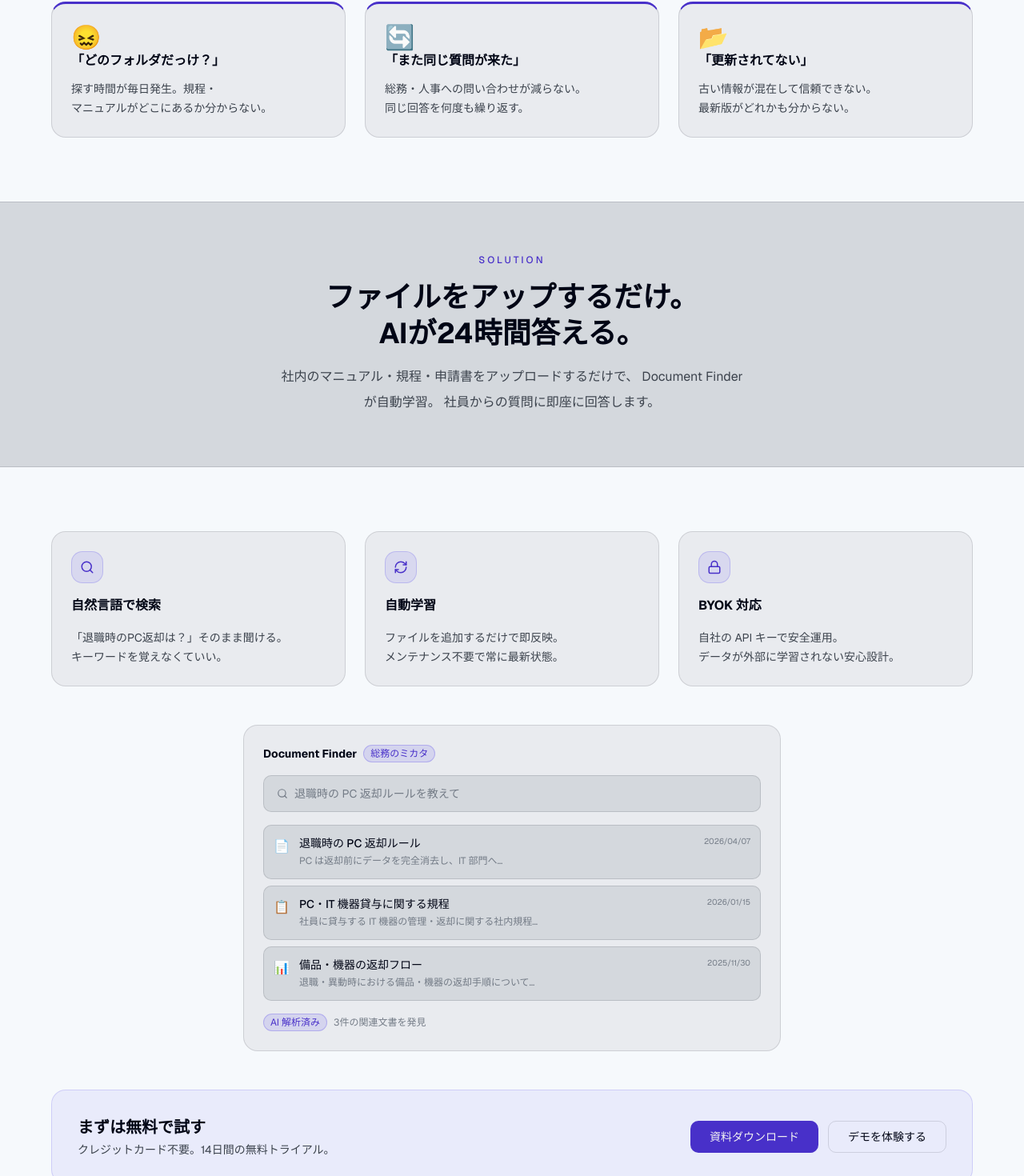
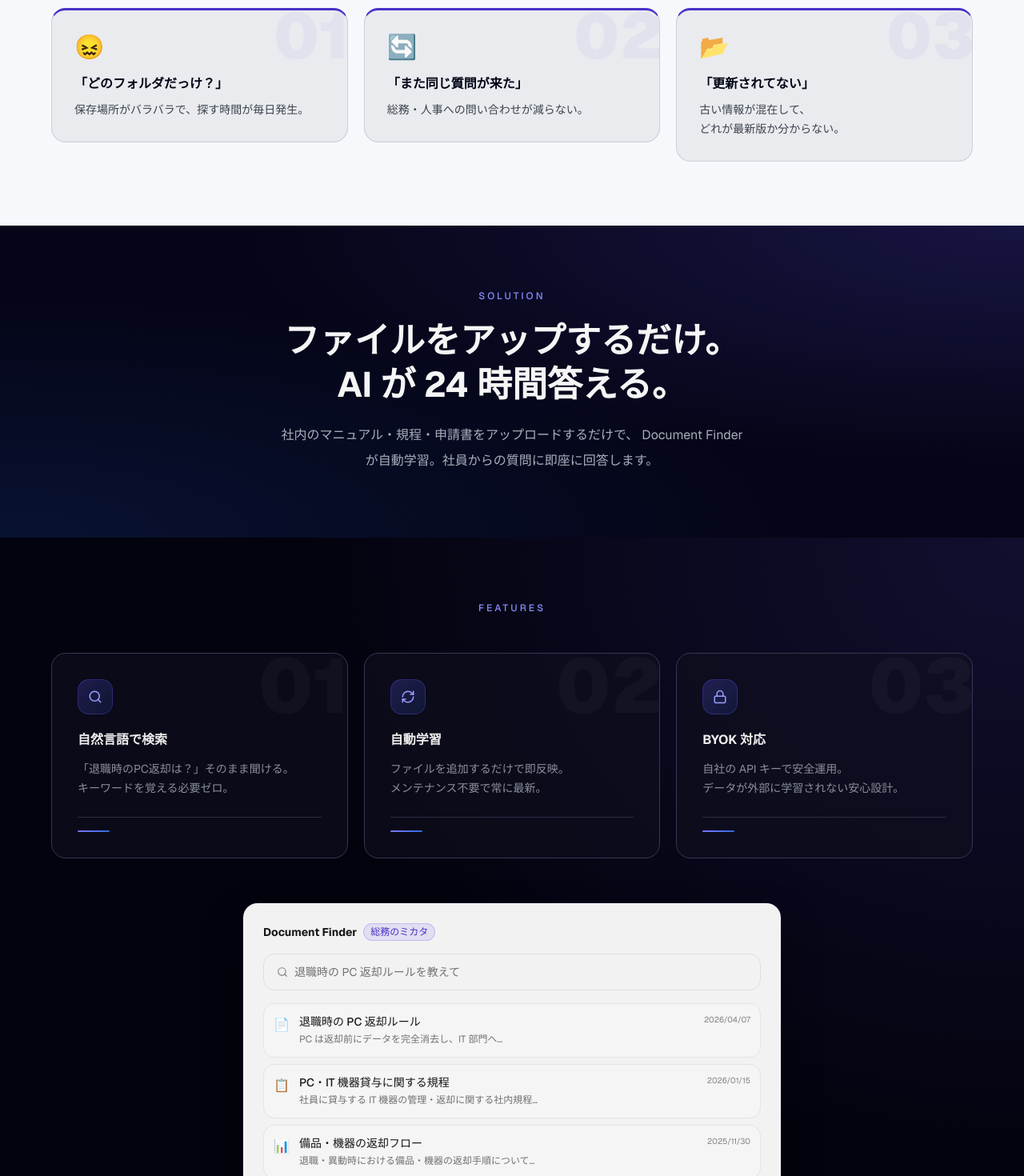
Before and after one commit to rdy3e24r2d2/veulr, a Next.js app: page / in a window 1280 px wide. Shown: the part 1759-3229 px from the top of the page at 80% size. Built offline with nearby package versions, Linux system fonts and the light colour scheme.

Commit message:
feat: Product モダンリデザイン（ダーク+インタラクティブ）、会社概要セクション明確化

```diff
--- a/src/app/page.tsx
+++ b/src/app/page.tsx
@@ -3,6 +3,7 @@
 import Problem from "@/components/lp/Problem";
 import Product from "@/components/lp/Product";
 import HowItWorks from "@/components/lp/HowItWorks";
+import AboutHeader from "@/components/lp/AboutHeader";
 import MVV from "@/components/lp/MVV";
 import Values from "@/components/lp/Values";
 import TeamSection from "@/components/lp/TeamSection";
@@ -14,10 +15,14 @@
     <>
       <Header />
       <main>
+        {/* ── プロダクト ── */}
         <Hero />
         <Problem />
         <Product />
         <HowItWorks />
+
+        {/* ── 会社概要 ── */}
+        <AboutHeader />
         <MVV />
         <Values />
         <TeamSection />
--- a/src/components/lp/Product.tsx
+++ b/src/components/lp/Product.tsx
@@ -1,35 +1,93 @@
-import { Search, RefreshCw, Lock } from "lucide-react";
+"use client";
 
+import { useEffect, useRef, useState } from "react";
+import { Search, RefreshCw, Lock, ArrowRight } from "lucide-react";
+
+/* ── FadeIn ──────────────────────────────────────────────── */
+function FadeIn({
+  children,
+  delay = 0,
+  className = "",
+}: {
+  children: React.ReactNode;
+  delay?: number;
+  className?: string;
+}) {
+  const ref = useRef<HTMLDivElement>(null);
+  const [visible, setVisible] = useState(false);
+
+  useEffect(() => {
+    const el = ref.current;
+    if (!el) return;
+    const observer = new IntersectionObserver(
+      ([entry]) => {
+        if (entry.isIntersecting) {
+          setVisible(true);
+          observer.unobserve(el);
+        }
+      },
+      { threshold: 0.08 }
+    );
+    observer.observe(el);
+    const t = setTimeout(() => setVisible(true), 1500);
+    return () => {
+      observer.disconnect();
+      clearTimeout(t);
+    };
+  }, []);
+
+  return (
+    <div
+      ref={ref}
+      className={className}
+      style={{
+        opacity: visible ? 1 : 0,
+        transform: visible ? "translateY(0)" : "translateY(20px)",
+        transition: `opacity 0.6s ease ${delay}ms, transform 0.6s ease ${delay}ms`,
+      }}
+    >
+      {children}
+    </div>
+  );
+}
+
+/* ── データ ────────────────────────────────────────────────── */
 const PAIN_CARDS = [
   {
+    num: "01",
     emoji: "😖",
-    title: "「どのフォルダだっけ？」",
-    desc: "探す時間が毎日発生。規程・マニュアルがどこにあるか分からない。",
+    title: "どのフォルダだっけ？",
+    desc: "保存場所がバラバラで、探す時間が毎日発生。",
   },
   {
+    num: "02",
     emoji: "🔄",
-    title: "「また同じ質問が来た」",
-    desc: "総務・人事への問い合わせが減らない。同じ回答を何度も繰り返す。",
+    title: "また同じ質問が来た",
+    desc: "総務・人事への問い合わせが減らない。",
   },
   {
+    num: "03",
     emoji: "📂",
-    title: "「更新されてない」",
-    desc: "古い情報が混在して信頼できない。最新版がどれかも分からない。",
+    title: "更新されてない",
+    desc: "古い情報が混在して、どれが最新版か分からない。",
   },
 ];
 
 const FEATURES = [
   {
+    num: "01",
     icon: Search,
     title: "自然言語で検索",
-    desc: "「退職時のPC返却は？」そのまま聞ける。キーワードを覚えなくていい。",
+    desc: "「退職時のPC返却は？」そのまま聞ける。キーワードを覚える必要ゼロ。",
   },
   {
+    num: "02",
     icon: RefreshCw,
     title: "自動学習",
-    desc: "ファイルを追加するだけで即反映。メンテナンス不要で常に最新状態。",
+    desc: "ファイルを追加するだけで即反映。メンテナンス不要で常に最新。",
   },
   {
+    num: "03",
     icon: Lock,
     title: "BYOK 対応",
     desc: "自社の API キーで安全運用。データが外部に学習されない安心設計。",
@@ -37,34 +95,24 @@
 ];
 
 const MOCK_RESULTS = [
-  {
-    icon: "📄",
-    title: "退職時の PC 返却ルール",
-    snippet: "PC は返却前にデータを完全消去し、IT 部門へ…",
-    date: "2026/04/07",
-  },
-  {
-    icon: "📋",
-    title: "PC・IT 機器貸与に関する規程",
-    snippet: "社員に貸与する IT 機器の管理・返却に関する社内規程…",
-    date: "2026/01/15",
-  },
-  {
-    icon: "📊",
-    title: "備品・機器の返却フロー",
-    snippet: "退職・異動時における備品・機器の返却手順について…",
-    date: "2025/11/30",
-  },
+  { icon: "📄", title: "退職時の PC 返却ルール", snippet: "PC は返却前にデータを完全消去し、IT 部門へ…", date: "2026/04/07" },
+  { icon: "📋", title: "PC・IT 機器貸与に関する規程", snippet: "社員に貸与する IT 機器の管理・返却に関する社内規程…", date: "2026/01/15" },
+  { icon: "📊", title: "備品・機器の返却フロー", snippet: "退職・異動時における備品・機器の返却手順について…", date: "2025/11/30" },
 ];
 
+/* ── コンポーネント ─────────────────────────────────────────── */
 export default function Product() {
   return (
-    <section id="product" style={{ background: "var(--veulr-surface-0)" }}>
+    <section id="product">
 
-      {/* ── ① Pain セクション ── */}
-      <div className="py-20 px-6 lg:px-16">
+      {/* ── ① Pain — ライトセクション ── */}
+      <div
+        className="py-20 px-6 lg:px-16"
+        style={{ background: "var(--veulr-surface-0)" }}
+      >
         <div className="max-w-6xl mx-auto">
-          <div className="text-center mb-12">
+          <FadeIn>
+            <div className="text-center mb-14">
               <p
                 className="text-xs tracking-[0.25em] uppercase font-medium mb-4"
                 style={{ color: "var(--veulr-accent-primary)" }}
@@ -81,30 +129,41 @@
                 Document Finder
               </h2>
               <p
-              className="mt-2 text-lg font-medium"
+                className="mt-2 text-lg"
                 style={{ color: "var(--veulr-text-secondary)" }}
               >
                 社内のあらゆる文書をAIが答える
               </p>
             </div>
+          </FadeIn>
 
-          <div className="grid grid-cols-1 md:grid-cols-3 gap-6">
-            {PAIN_CARDS.map((card) => (
+          <div className="grid grid-cols-1 md:grid-cols-3 gap-5">
+            {PAIN_CARDS.map((card, i) => (
+              <FadeIn key={card.num} delay={i * 100}>
                 <div
-                key={card.title}
-                className="rounded-2xl p-6 space-y-3"
+                  className="relative rounded-2xl p-7 overflow-hidden group transition-transform duration-300 hover:-translate-y-1"
                   style={{
                     background: "var(--veulr-surface-1)",
                     border: "1px solid var(--veulr-surface-border)",
-                  borderTop: `3px solid var(--veulr-accent-primary)`,
+                    borderTop: "3px solid var(--veulr-accent-primary)",
                   }}
                 >
-                <span className="text-3xl">{card.emoji}</span>
+                  <span
+                    className="absolute -top-2 -right-1 font-black select-none pointer-events-none"
+                    style={{
+                      fontSize: "5rem",
+                      color: "oklch(0.55 0.22 280 / 0.06)",
+                      lineHeight: 1,
+                    }}
+                  >
+                    {card.num}
+                  </span>
+                  <span className="text-3xl mb-4 block">{card.emoji}</span>
                   <p
-                  className="font-bold text-base leading-snug"
+                    className="font-bold text-base mb-2"
                     style={{ color: "var(--veulr-text-primary)" }}
                   >
-                  {card.title}
+                    「{card.title}」
                   </p>
                   <p
                     className="text-sm leading-6"
@@ -113,194 +172,258 @@
                     {card.desc}
                   </p>
                 </div>
+              </FadeIn>
             ))}
           </div>
         </div>
       </div>
 
-      {/* ── ② Solution Bridge ── */}
+      {/* ── ② Solution Bridge — ダークセクション ── */}
       <div
-        className="py-16 px-6"
+        className="relative py-20 px-6 overflow-hidden"
+        style={{ background: "oklch(0.13 0.04 280)" }}
+      >
+        {/* 放射グラデーント */}
+        <div
+          className="absolute inset-0 pointer-events-none"
           style={{
-          background: "var(--veulr-surface-2)",
-          borderTop: "1px solid var(--veulr-surface-border)",
-          borderBottom: "1px solid var(--veulr-surface-border)",
+            background:
+              "radial-gradient(ellipse at top right, oklch(0.55 0.22 280 / 0.2) 0%, transparent 55%), radial-gradient(ellipse at bottom left, oklch(0.5 0.18 260 / 0.15) 0%, transparent 55%)",
           }}
-      >
-        <div className="max-w-2xl mx-auto text-center space-y-4">
+        />
+        <FadeIn>
+          <div className="relative max-w-2xl mx-auto text-center space-y-5">
             <p
               className="text-xs tracking-[0.25em] uppercase font-medium"
-            style={{ color: "var(--veulr-accent-primary)" }}
+              style={{ color: "oklch(0.7 0.18 280)" }}
             >
               Solution
             </p>
             <h3
               className="font-bold leading-tight"
               style={{
-              fontSize: "clamp(1.5rem, 3vw, 2.25rem)",
-              color: "var(--veulr-text-primary)",
+                fontSize: "clamp(1.75rem, 3.5vw, 2.75rem)",
+                color: "oklch(0.97 0 0)",
               }}
             >
               ファイルをアップするだけ。
               <br />
-            AIが24時間答える。
+              AI が 24 時間答える。
             </h3>
             <p
               className="text-base leading-8"
-            style={{ color: "var(--veulr-text-secondary)" }}
+              style={{ color: "oklch(0.75 0.02 270)" }}
             >
               社内のマニュアル・規程・申請書をアップロードするだけで、
-            Document Finder が自動学習。
-            社員からの質問に即座に回答します。
+              Document Finder が自動学習。社員からの質問に即座に回答します。
             </p>
           </div>
+        </FadeIn>
       </div>
 
-      {/* ── ③ Features ── */}
-      <div className="py-20 px-6 lg:px-16">
-        <div className="max-w-6xl mx-auto space-y-12">
-          <div className="grid grid-cols-1 md:grid-cols-3 gap-6">
-            {FEATURES.map((feat) => (
+      {/* ── ③ Features — ダークセクション ── */}
       <div
-                key={feat.title}
-                className="rounded-2xl p-6 space-y-4"
+        className="relative py-20 px-6 lg:px-16 overflow-hidden"
+        style={{ background: "oklch(0.11 0.03 280)" }}
+      >
+        {/* 放射グラデーント */}
+        <div
+          className="absolute inset-0 pointer-events-none"
           style={{
-                  background: "var(--veulr-surface-1)",
-                  border: "1px solid var(--veulr-surface-border)",
+            background:
+              "radial-gradient(ellipse at top right, oklch(0.55 0.22 280 / 0.15) 0%, transparent 50%)",
+          }}
+        />
+
+        <div className="relative max-w-6xl mx-auto">
+          <FadeIn>
+            <p
+              className="text-xs tracking-[0.25em] uppercase font-medium mb-12 text-center"
+              style={{ color: "oklch(0.7 0.18 280)" }}
+            >
+              Features
+            </p>
+          </FadeIn>
+
+          <div className="grid grid-cols-1 md:grid-cols-3 gap-5">
+            {FEATURES.map((feat, i) => (
+              <FadeIn key={feat.num} delay={i * 100}>
+                <div
+                  className="group relative rounded-2xl p-8 transition-all duration-300 cursor-default"
+                  style={{
+                    background: "oklch(0.18 0.03 280 / 0.6)",
+                    border: "1px solid oklch(0.35 0.05 280)",
+                  }}
+                  onMouseEnter={(e) => {
+                    e.currentTarget.style.borderColor = "oklch(0.55 0.22 280 / 0.5)";
+                    e.currentTarget.style.background = "oklch(0.20 0.04 280 / 0.8)";
+                  }}
+                  onMouseLeave={(e) => {
+                    e.currentTarget.style.borderColor = "oklch(0.35 0.05 280)";
+                    e.currentTarget.style.background = "oklch(0.18 0.03 280 / 0.6)";
                   }}
                 >
+                  {/* ウォーターマーク */}
+                  <span
+                    className="absolute -top-2 -right-1 font-black select-none pointer-events-none"
+                    style={{ fontSize: "6rem", color: "oklch(1 0 0 / 0.03)", lineHeight: 1 }}
+                  >
+                    {feat.num}
+                  </span>
+
+                  {/* アイコン */}
                   <div
-                  className="w-10 h-10 rounded-xl flex items-center justify-center"
+                    className="w-11 h-11 rounded-xl flex items-center justify-center mb-5"
                     style={{
-                    background: "oklch(0.55 0.22 280 / 12%)",
-                    border: "1px solid oklch(0.55 0.22 280 / 25%)",
+                      background:
+                        "linear-gradient(135deg, oklch(0.55 0.22 280 / 0.25), oklch(0.5 0.18 260 / 0.15))",
+                      border: "1px solid oklch(0.55 0.22 280 / 0.3)",
                     }}
                   >
-                  <feat.icon size={18} style={{ color: "var(--veulr-accent-primary)" }} />
+                    <feat.icon size={18} style={{ color: "oklch(0.75 0.18 280)" }} />
                   </div>
+
                   <p
-                  className="font-bold text-base"
-                  style={{ color: "var(--veulr-text-primary)" }}
+                    className="font-bold text-base mb-3"
+                    style={{ color: "oklch(0.95 0 0)" }}
                   >
                     {feat.title}
                   </p>
                   <p
                     className="text-sm leading-6"
-                  style={{ color: "var(--veulr-text-secondary)" }}
+                    style={{ color: "oklch(0.65 0.02 270)" }}
                   >
                     {feat.desc}
                   </p>
+
+                  {/* ボトムアクセントライン — ホバーで伸びる */}
+                  <div className="mt-6 pt-4" style={{ borderTop: "1px solid oklch(0.3 0.04 280)" }}>
+                    <div
+                      className="h-0.5 rounded-full transition-all duration-500"
+                      style={{
+                        width: "2.5rem",
+                        background:
+                          "linear-gradient(to right, oklch(0.65 0.22 280), oklch(0.55 0.18 260))",
+                      }}
+                      ref={(el) => {
+                        if (!el) return;
+                        const parent = el.closest(".group");
+                        if (!parent) return;
+                        parent.addEventListener("mouseenter", () => {
+                          el.style.width = "5rem";
+                        });
+                        parent.addEventListener("mouseleave", () => {
+                          el.style.width = "2.5rem";
+                        });
+                      }}
+                    />
                   </div>
+                </div>
+              </FadeIn>
             ))}
           </div>
 
           {/* ── ④ UI モック ── */}
+          <FadeIn delay={200} className="mt-14">
             <div
               className="max-w-2xl mx-auto rounded-2xl p-6 space-y-4"
               style={{
-              background: "var(--veulr-surface-1)",
-              border: "1px solid var(--veulr-surface-border)",
+                background: "oklch(1 0 0 / 0.95)",
+                backdropFilter: "blur(12px)",
+                border: "1px solid oklch(1 0 0 / 0.15)",
+                boxShadow:
+                  "0 25px 50px oklch(0 0 0 / 0.4), 0 0 0 1px oklch(0.55 0.22 280 / 0.1)",
               }}
             >
               <div className="flex items-center gap-2">
-              <span className="text-sm font-bold" style={{ color: "var(--veulr-text-primary)" }}>
+                <span className="text-sm font-bold" style={{ color: "oklch(0.2 0 0)" }}>
                   Document Finder
                 </span>
                 <span
                   className="text-xs px-2 py-0.5 rounded-full"
                   style={{
-                  background: "oklch(0.55 0.22 280 / 15%)",
-                  color: "var(--veulr-accent-primary)",
-                  border: "1px solid oklch(0.55 0.22 280 / 30%)",
+                    background: "oklch(0.55 0.22 280 / 0.12)",
+                    color: "oklch(0.45 0.22 280)",
+                    border: "1px solid oklch(0.55 0.22 280 / 0.25)",
                   }}
                 >
                   総務のミカタ
                 </span>
               </div>
+
               <div
-              className="flex items-center gap-2 px-4 py-3 rounded-lg"
+                className="flex items-center gap-2 px-4 py-3 rounded-xl"
                 style={{
-                background: "var(--veulr-surface-2)",
-                border: "1px solid var(--veulr-surface-border)",
+                  background: "oklch(0.96 0 0)",
+                  border: "1px solid oklch(0.9 0 0)",
                 }}
               >
-              <Search size={14} style={{ color: "var(--veulr-text-muted)" }} />
-              <span className="text-sm flex-1" style={{ color: "var(--veulr-text-muted)" }}>
+                <Search size={14} style={{ color: "oklch(0.6 0 0)" }} />
+                <span className="text-sm flex-1" style={{ color: "oklch(0.55 0 0)" }}>
                   退職時の PC 返却ルールを教えて
                 </span>
               </div>
+
               <div className="space-y-2">
                 {MOCK_RESULTS.map((result, i) => (
                   <div
                     key={i}
-                  className="flex gap-3 p-3 rounded-lg"
+                    className="flex gap-3 p-3 rounded-xl"
                     style={{
-                    background: "var(--veulr-surface-2)",
-                    border: "1px solid var(--veulr-surface-border)",
+                      background: "oklch(0.97 0 0)",
+                      border: "1px solid oklch(0.92 0 0)",
                     }}
                   >
                     <span className="text-base flex-shrink-0 mt-0.5">{result.icon}</span>
                     <div className="min-w-0 flex-1">
                       <div className="flex items-start justify-between gap-2">
-                      <p
-                        className="text-sm font-medium truncate"
-                        style={{ color: "var(--veulr-text-primary)" }}
-                      >
+                        <p className="text-sm font-medium truncate" style={{ color: "oklch(0.2 0 0)" }}>
                           {result.title}
                         </p>
-                      <span
-                        className="text-[10px] flex-shrink-0"
-                        style={{ color: "var(--veulr-text-muted)" }}
-                      >
+                        <span className="text-[10px] flex-shrink-0" style={{ color: "oklch(0.6 0 0)" }}>
                           {result.date}
                         </span>
                       </div>
-                    <p
-                      className="text-xs leading-5 mt-0.5 line-clamp-1"
-                      style={{ color: "var(--veulr-text-muted)" }}
-                    >
+                      <p className="text-xs leading-5 mt-0.5 line-clamp-1" style={{ color: "oklch(0.55 0 0)" }}>
                         {result.snippet}
                       </p>
                     </div>
                   </div>
                 ))}
               </div>
+
               <div className="flex items-center gap-2">
                 <span
                   className="text-xs px-2 py-0.5 rounded-full"
                   style={{
-                  background: "oklch(0.55 0.22 280 / 15%)",
-                  color: "var(--veulr-accent-primary)",
-                  border: "1px solid oklch(0.55 0.22 280 / 30%)",
+                    background: "oklch(0.55 0.22 280 / 0.12)",
+                    color: "oklch(0.45 0.22 280)",
+                    border: "1px solid oklch(0.55 0.22 280 / 0.25)",
                   }}
                 >
                   AI 解析済み
                 </span>
-              <span className="text-xs" style={{ color: "var(--veulr-text-muted)" }}>
+                <span className="text-xs" style={{ color: "oklch(0.55 0 0)" }}>
                   3件の関連文書を発見
                 </span>
               </div>
             </div>
+          </FadeIn>
 
           {/* ── ⑤ CTA ── */}
+          <FadeIn delay={300} className="mt-10">
             <div
-            className="rounded-2xl p-8 flex flex-col sm:flex-row items-center justify-between gap-6"
+              className="max-w-2xl mx-auto rounded-2xl p-8 flex flex-col sm:flex-row items-center justify-between gap-6"
               style={{
-              background: "oklch(0.55 0.22 280 / 8%)",
-              border: "1px solid oklch(0.55 0.22 280 / 20%)",
+                background: "oklch(0.55 0.22 280 / 0.12)",
+                border: "1px solid oklch(0.55 0.22 280 / 0.25)",
               }}
             >
               <div>
-              <p
-                className="font-bold text-xl"
-                style={{ color: "var(--veulr-text-primary)" }}
-              >
+                <p className="font-bold text-xl" style={{ color: "oklch(0.95 0 0)" }}>
                   まずは無料で試す
                 </p>
-              <p
-                className="text-sm mt-1"
-                style={{ color: "var(--veulr-text-secondary)" }}
-              >
+                <p className="text-sm mt-1" style={{ color: "oklch(0.65 0.02 270)" }}>
                   クレジットカード不要。14日間の無料トライアル。
                 </p>
               </div>
@@ -309,26 +432,29 @@
                   href="https://documentfinder.jp"
                   target="_blank"
                   rel="noopener noreferrer"
-                className="inline-flex items-center justify-center h-10 px-6 rounded-lg text-sm font-medium transition-opacity hover:opacity-85"
-                style={{ background: "var(--veulr-accent-primary)", color: "oklch(0.96 0 0)" }}
+                  className="inline-flex items-center gap-2 h-10 px-6 rounded-xl text-sm font-bold transition-opacity hover:opacity-85"
+                  style={{
+                    background: "var(--veulr-accent-primary)",
+                    color: "oklch(0.97 0 0)",
+                  }}
                 >
-                資料ダウンロード
+                  デモを体験する <ArrowRight size={14} />
                 </a>
                 <a
                   href="https://documentfinder.jp"
                   target="_blank"
                   rel="noopener noreferrer"
-                className="inline-flex items-center justify-center h-10 px-6 rounded-lg text-sm font-medium transition-opacity hover:opacity-80"
+                  className="inline-flex items-center h-10 px-6 rounded-xl text-sm font-medium transition-colors hover:bg-white/10"
                   style={{
-                  border: "1px solid var(--veulr-surface-border)",
-                  color: "var(--veulr-text-primary)",
-                  background: "transparent",
+                    border: "1px solid oklch(0.55 0.22 280 / 0.4)",
+                    color: "oklch(0.8 0.05 280)",
                   }}
                 >
-                デモを体験する
+                  資料ダウンロード
                 </a>
               </div>
             </div>
+          </FadeIn>
         </div>
       </div>
     </section>
```
Also changed, not shown: src/components/lp/AboutHeader.tsx (added, +48 -0 lines). Lines whose indentation alone changed are shown as unchanged.
